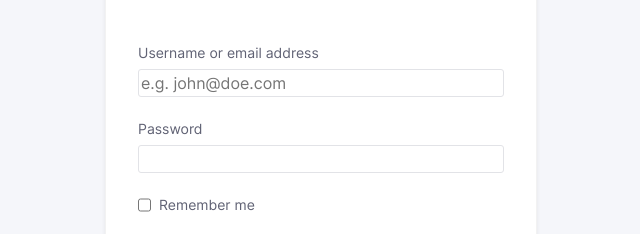
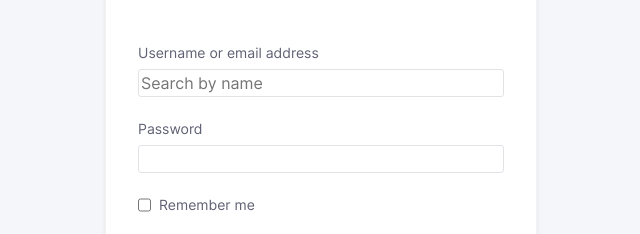
Before and after one commit to nmct-create3/login-form-design-WaegheXander, a plain HTML site: page index.html in a window 1280 px wide. Shown: the part 196-430 px from the top of the page, 319-959 px from the left. Drawn offline with Linux system fonts and the light colour scheme.

Commit message:
Final push

```diff
--- a/index.html
+++ b/index.html
@@ -44,11 +44,10 @@
               <label for="username" class="c-label"> Username or email address </label>
               <input
                 class="c-input"
-                type="email"
+                type="text"
                 name="username"
                 id="username"
-                placeholder="e.g. john@doe.com"
-                required
+                placeholder="Search by name"
               />
             </p>
             <p class="c-form-field">
```
